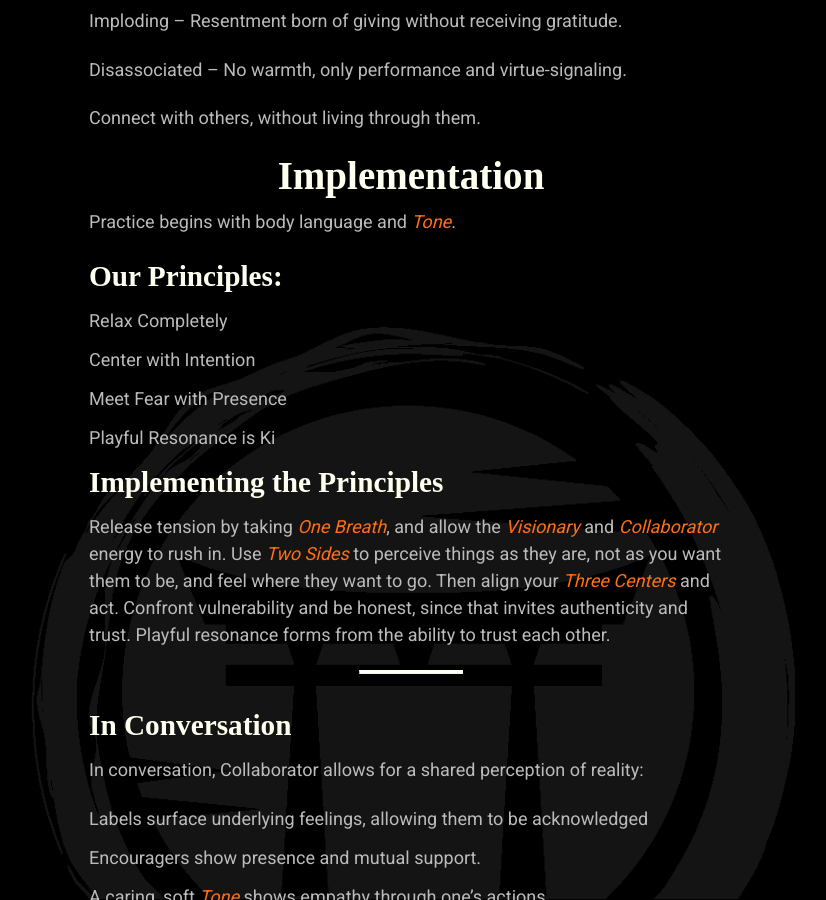
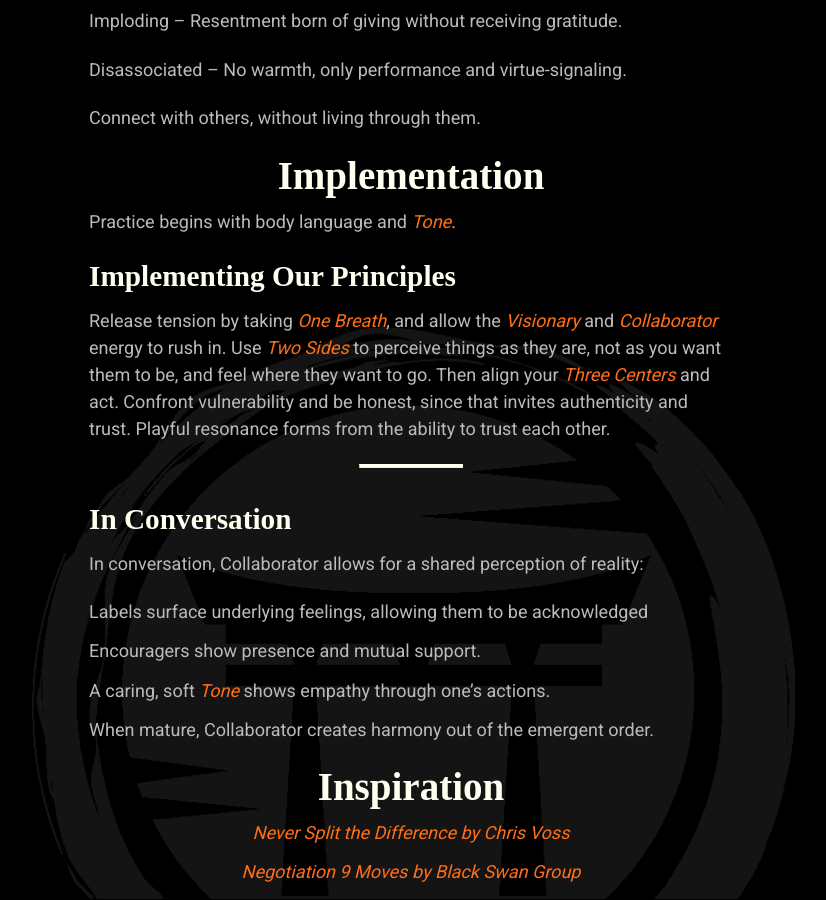
Before and after one commit to mindset-dojo/mindset-dojo.github.io, a Jekyll site: the page built from _forms/collaborator.md, in a window 1280 px wide and 900 px high, scrolled down 1024 px. Shown: the whole window, without its empty margins (229-1055 px from the left). Built offline with Jekyll 4.4.1, drawn with Linux system fonts in a browser that asks for light colours; some web fonts are replaced.

Commit message:
feat(forms): remove duplicate text.

```diff
--- a/_forms/collaborator.md
+++ b/_forms/collaborator.md
@@ -46,14 +46,7 @@
 
 Practice begins with body language and [Tone](../tone/).
 
-### Our Principles:
-
-- Relax Completely
-- Center with Intention
-- Meet Fear with Presence
-- Playful Resonance is Ki
-
-### Implementing the Principles
+### Implementing Our Principles
 
 Release tension by taking [One Breath](../one-breath), and allow the [Visionary](../visionary/) and [Collaborator](../collaborator/) energy to rush in. Use [Two Sides](../two-sides/) to perceive things as they are, not as you want them to be, and feel where they want to go. Then align your [Three Centers](../three-centers/) and act. Confront vulnerability and be honest, since that invites authenticity and trust. Playful resonance forms from the ability to trust each other.
 
```
Also changed, not shown: _forms/driver.md (+1 -8 lines), _forms/organizer.md (+1 -8 lines), _forms/visionary.md (+1 -8 lines).
